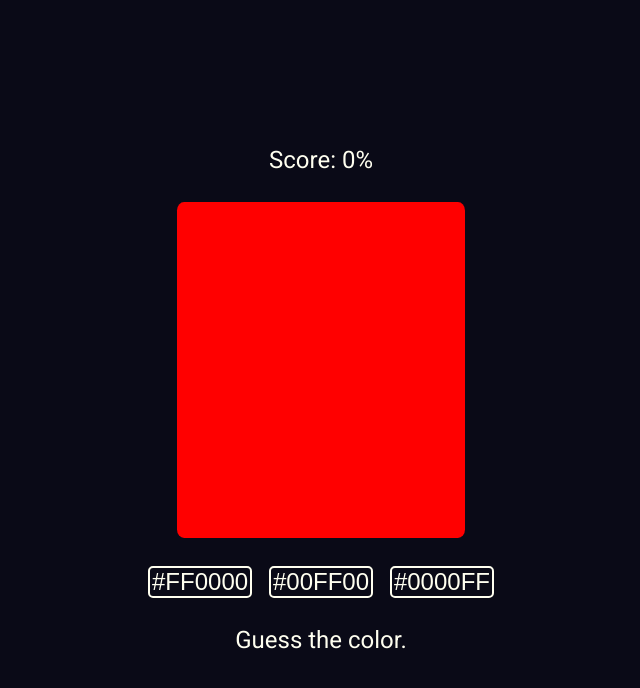
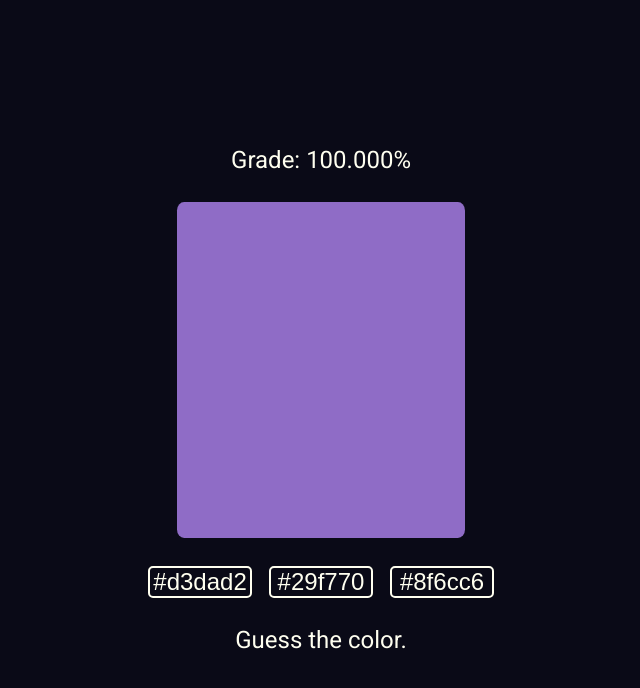
Before and after one commit to sharmavins23/color-guesser, a plain HTML site: page index.html in a window 1280 px wide. Both pictures are taken after a click on the button "#FF0000". Shown: the whole page, without its empty margins (319-959 px from the left). Drawn offline with Linux system fonts and the light colour scheme.

Commit message:
Finished game logic

```diff
--- a/index.html
+++ b/index.html
@@ -20,15 +20,15 @@
 <body>
 
     <article>
-        <span id="score" class="score">Score:
-            <span id="score-value">0%</span>
+        <span id="score" class="score">Grade:
+            <span id="score-value">0.000%</span>
         </span>
-        <div class="color"></div>
+        <div id="color" class="color"></div>
 
         <div class="buttons">
-            <button id="guess1" class="guess1">#FF0000</button>
-            <button id="guess2" class="guess2">#00FF00</button>
-            <button id="guess3" class="guess3">#0000FF</button>
+            <button id="guess1" class="guess1" onclick="checkGuess('guess1')">#FF0000</button>
+            <button id="guess2" class="guess2" onclick="checkGuess('guess2')">#00FF00</button>
+            <button id="guess3" class="guess3" onclick="checkGuess('guess3')">#0000FF</button>
         </div>
 
         <span id="feedback" class="feedback">Guess the color.</span>
--- a/main.js
+++ b/main.js
@@ -0,0 +1,84 @@
+var totalCount = 0;
+var countCorrect = 0;
+var numGuesses = 0;
+var currentColor = "#FF0000";
+
+function checkGuess(id) {
+    let target = document.getElementById(id);
+    let colorGuessed = target.textContent || target.innerText;
+
+    if (colorGuessed === currentColor) {
+        onCorrectGuess();
+        resetGameState();
+    } else {
+        onIncorrectGuess(target);
+    }
+}
+
+function onCorrectGuess() {
+    // Update the total count and the score
+    totalCount += 3;
+    countCorrect += (3 - numGuesses);
+
+    // Update the score-value span with the new score
+    let score = (countCorrect / totalCount) * 100;
+    // Truncate this to 3 decimal points
+    score = score.toFixed(3);
+    let scoreValue = document.getElementById("score-value");
+
+    scoreValue.textContent = score + "%";
+    scoreValue.innerText = score + "%";
+
+    // Reset the number of guesses
+    numGuesses = 0;
+}
+
+function onIncorrectGuess(target) {
+    // Add a class to the target called "wrong"
+    target.classList.add("wrong");
+
+    if (numGuesses < 2) {
+        numGuesses++;
+    }
+}
+
+function resetGameState() {
+    // Reset the game state
+    let html = document.getElementsByClassName("html")[0];
+    let colorDiv = document.getElementById("color");
+    let buttons = [
+        document.getElementById("guess1"),
+        document.getElementById("guess2"),
+        document.getElementById("guess3")
+    ];
+
+    // Pick a random number between 0 and 2
+    let correctButton = Math.floor(Math.random() * 3);
+
+    // Generate three random colors
+    let colors = [generateColor(), generateColor(), generateColor()];
+
+    // Set all buttons to their colors
+    for (let i = 0; i < 3; i++) {
+        buttons[i].textContent = colors[i];
+        buttons[i].innerText = colors[i];
+
+        // Remove the "wrong" class from all buttons
+        buttons[i].classList.remove("wrong");
+    }
+
+    // Set the correct color value to the color box
+    currentColor = colors[correctButton];
+    // Set the CSS background color of the color box to the correct color
+    colorDiv.style.backgroundColor = currentColor;
+}
+
+// Generate a random hexadecimal color string
+function generateColor() {
+    let color = "#";
+    for (let i = 0; i < 6; i++) {
+        let digit = Math.floor(Math.random() * 16);
+        color += digit.toString(16);
+    }
+    return color;
+}
```
